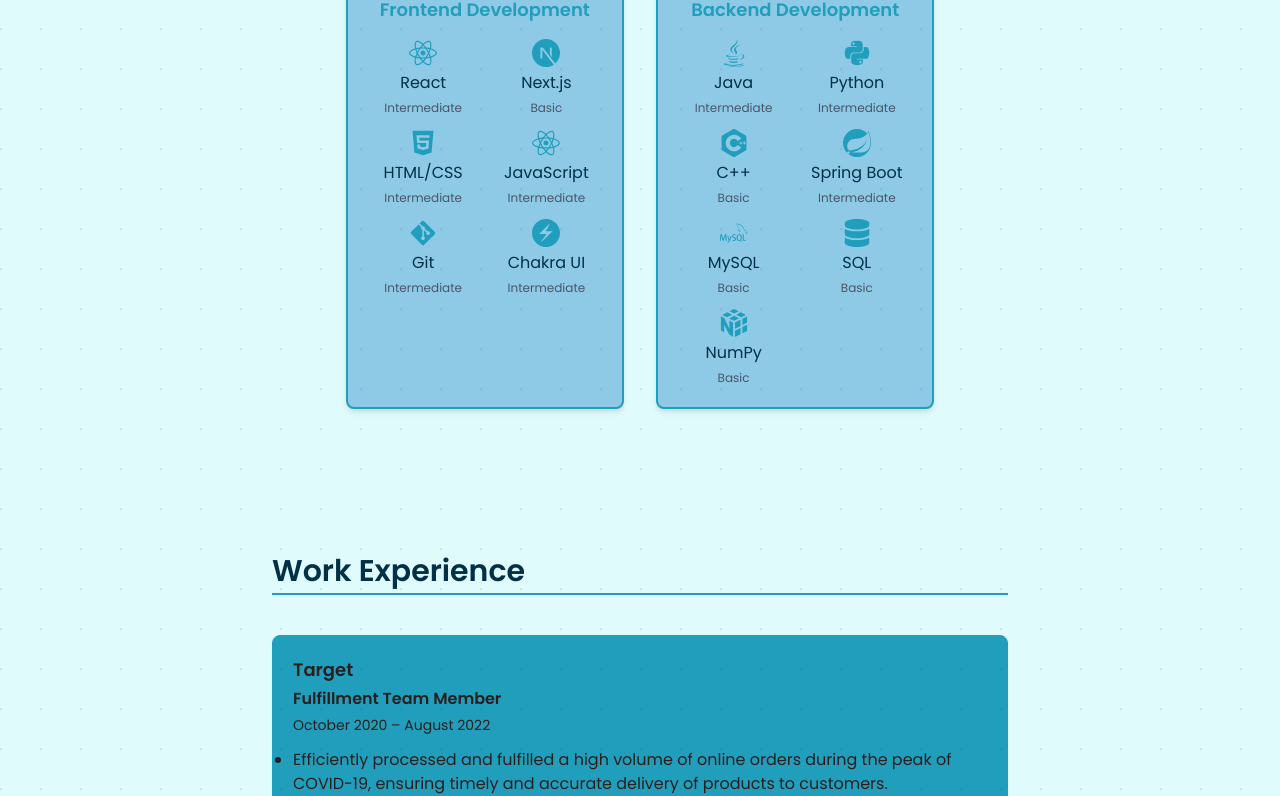
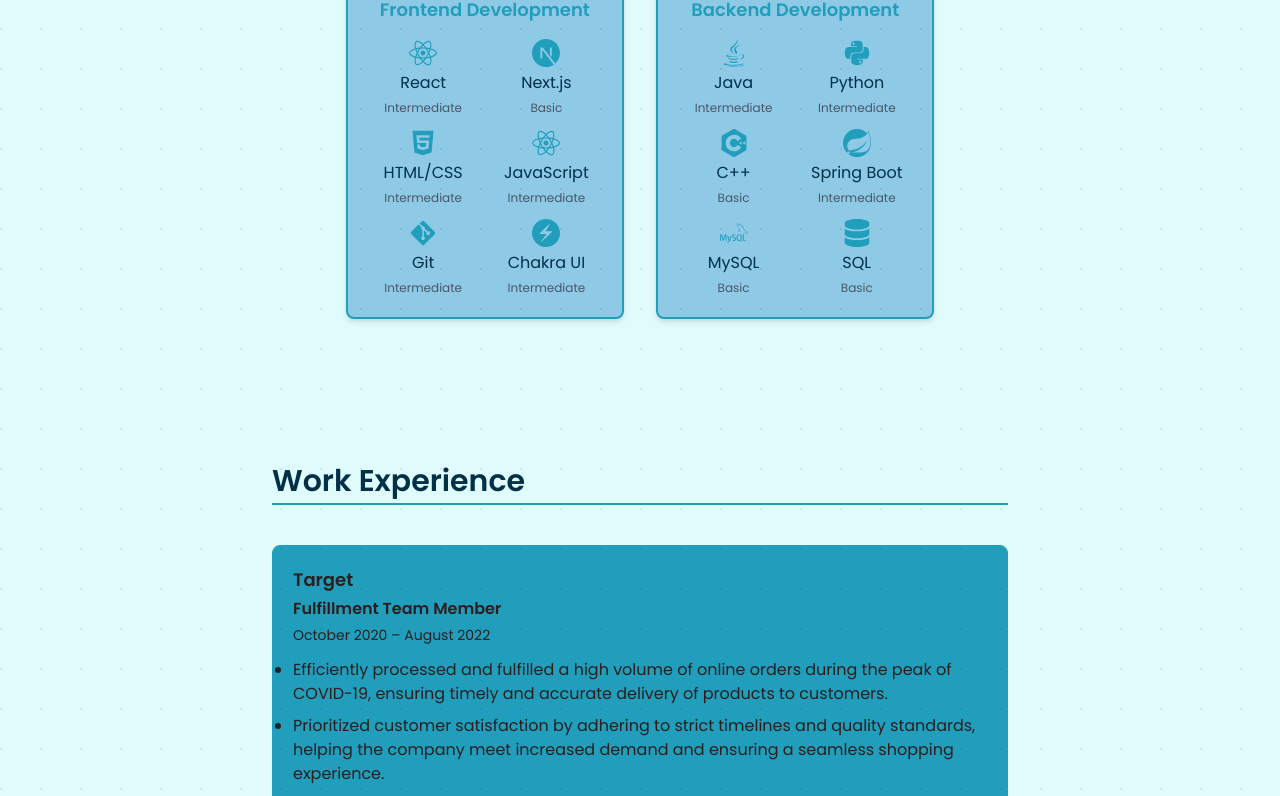
Before and after one commit to andryuxiong/portfolio, a React (Create React App) app: page / in a window 1280 px wide. Shown: the part 1052-1848 px from the top of the page. Built offline with nearby package versions, Linux system fonts and the light colour scheme.

Commit message:
changed skills section

```diff
--- a/src/sections/Skills.js
+++ b/src/sections/Skills.js
@@ -1,6 +1,6 @@
 import { Box, Heading, SimpleGrid, VStack, Text, HStack, Center } from '@chakra-ui/react';
 import { FaPython, FaJava, FaReact, FaGitAlt, FaDatabase, FaHtml5 } from 'react-icons/fa';
-import { SiCplusplus, SiMysql, SiSpring, SiNumpy, SiNextdotjs, SiChakraui } from 'react-icons/si';
+import { SiCplusplus, SiMysql, SiSpring, SiNextdotjs, SiChakraui } from 'react-icons/si';
 
 const skills = [
   {
@@ -23,7 +23,6 @@
       { name: 'Spring Boot', icon: SiSpring, level: 'Intermediate' },
       { name: 'MySQL', icon: SiMysql, level: 'Basic' },
       { name: 'SQL', icon: FaDatabase, level: 'Basic' },
-      { name: 'NumPy', icon: SiNumpy, level: 'Basic' },
     ],
   },
 ];
```
